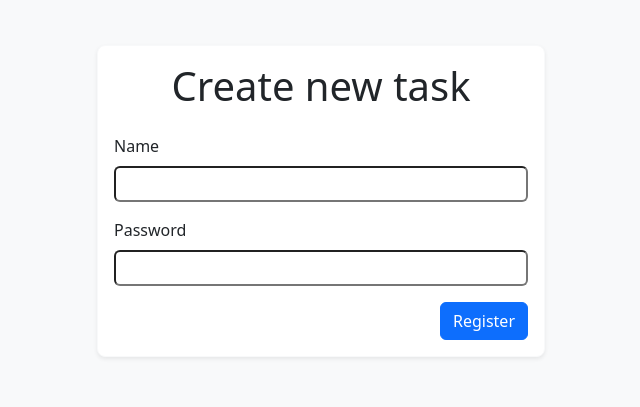
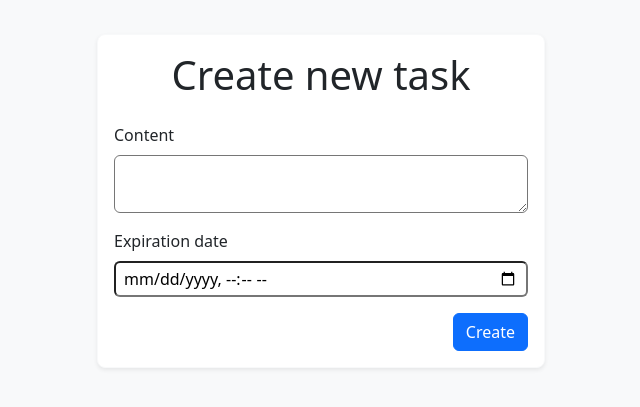
Before and after one commit to mejsiejdev/wyzwanie, a React (Vite) app in the folder frontend/: page /create in a window 1280 px wide. Shown: the part 199-606 px from the top of the page, without its empty margins (319-959 px from the left). Built offline with nearby package versions, Linux system fonts and the light colour scheme.

Commit message:
- Changed the Create task form to suit the data types, - tweaked the register form to require all fields,

```diff
--- a/frontend/src/Routes/Register.tsx
+++ b/frontend/src/Routes/Register.tsx
@@ -37,7 +37,7 @@ const Register = () => {
             <div className="d-flex flex-column gap-2">
               <label htmlFor={id + "-name"}>Name</label>
               <input
-                {...register("name")}
+                {...register("name", {required: true})}
                 id={id + "-name"}
                 type={"text"}
                 className="rounded-2 py-1 px-2"
@@ -46,7 +46,7 @@ const Register = () => {
             <div className="d-flex flex-column gap-2">
               <label htmlFor={id + "-password"}>Password</label>
               <input
-                {...register("password")}
+                {...register("password", {required: true})}
                 id={id + "-password"}
                 type={"password"}
                 className="rounded-2 py-1 px-2"
--- a/frontend/src/routes/Create.tsx
+++ b/frontend/src/routes/Create.tsx
@@ -3,9 +3,10 @@ import { Button } from "react-bootstrap";
 import { SubmitHandler, useForm } from "react-hook-form";
 import Box from "../components/Box";
 
+
 type Inputs = {
-  name: string;
-  password: string;
+  content: string;
+  expiresAt: Date;
 };
 
 const Create = () => {
@@ -16,7 +17,7 @@ const Create = () => {
     formState: { errors },
   } = useForm<Inputs>();
   const onSubmit: SubmitHandler<Inputs> = (data) =>
-    fetch("http://localhost:8000/user", {
+    fetch("http://localhost:8000/challenge", {
       method: "post",
       mode: "cors",
       headers: {
@@ -35,26 +36,25 @@ const Create = () => {
           <h1>Create new task</h1>
           <form onSubmit={handleSubmit(onSubmit)} className="d-flex flex-column gap-3 w-100">
             <div className="d-flex flex-column gap-2">
-              <label htmlFor={id + "-name"}>Name</label>
-              <input
-                {...register("name")}
-                id={id + "-name"}
-                type={"text"}
+              <label htmlFor={id + "-content"}>Content</label>
+              <textarea
+                {...register("content", {required: true})}
+                id={id + "-content"}
                 className="rounded-2 py-1 px-2"
               />
             </div>
             <div className="d-flex flex-column gap-2">
-              <label htmlFor={id + "-password"}>Password</label>
+              <label htmlFor={id + "-expiresAt"}>Expiration date</label>
               <input
-                {...register("password")}
-                id={id + "-password"}
-                type={"password"}
+                {...register("expiresAt", {required: true})}
+                id={id + "-expiresAt"}
+                type={"datetime-local"}
                 className="rounded-2 py-1 px-2"
               />
             </div>
             <div className="d-flex justify-content-end">
               <Button type={"submit"} variant={"primary"}>
-                Register
+                Create
               </Button>
             </div>
           </form>
```
